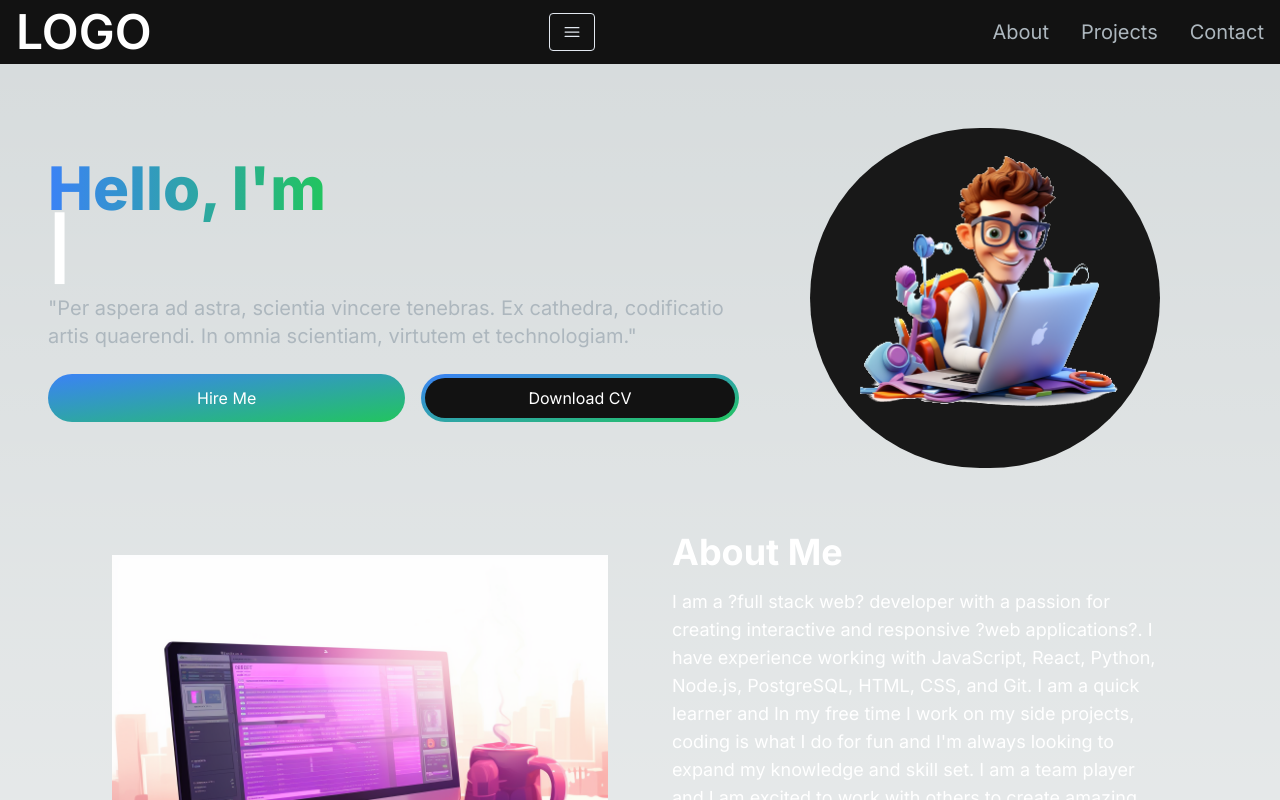
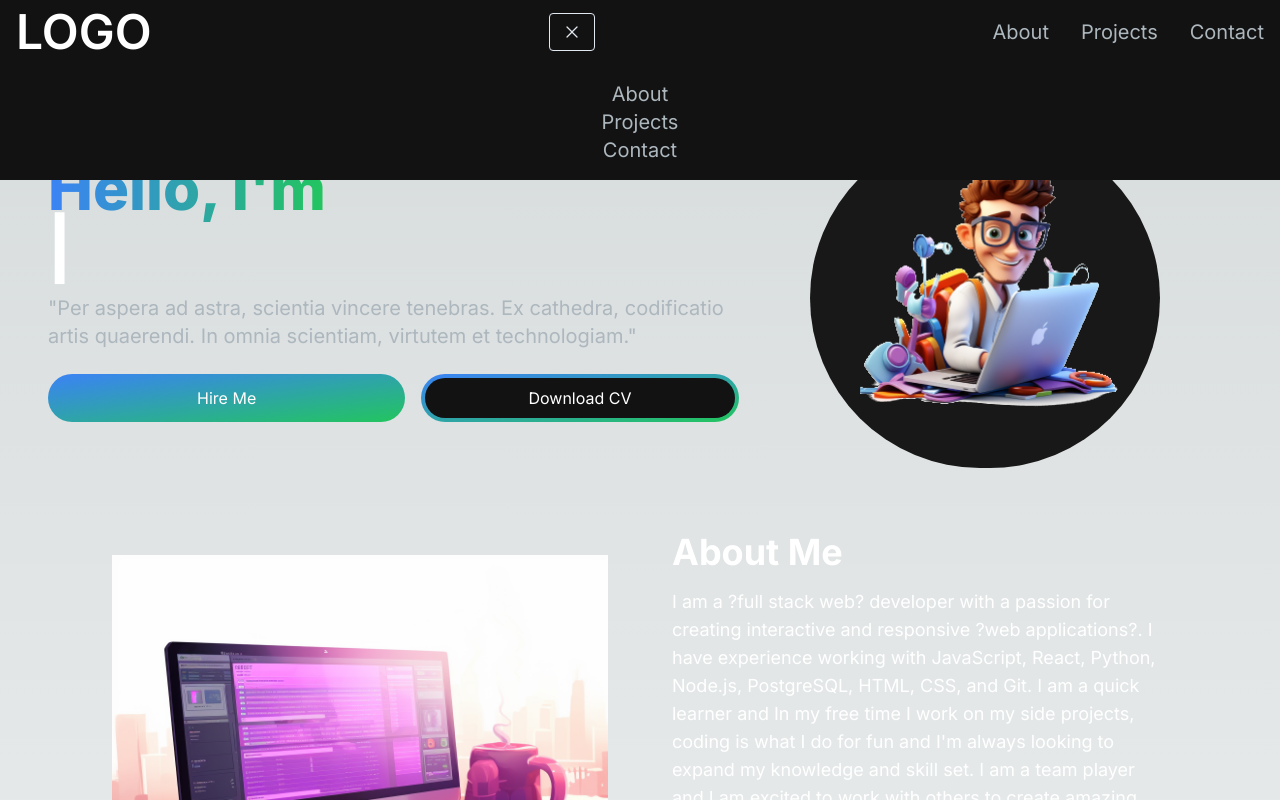
Before and after one commit to Desko95/portfolio-website, a Next.js app: page / in a window 1280 px wide. Both pictures are taken after a click on the button 572 px from the left and 32 px from the top of the page. Shown: the top 800 px of the page. Built offline with nearby package versions, Linux system fonts and the light colour scheme.

Commit message:
Email section, check domain for resend.com on hostinger

```diff
--- /dev/null
+++ b/app/api/send/route.js
@@ -0,0 +1,24 @@
+import { EmailTemplate } from '../../../components/EmailTemplate';
+import { NextResponse } from 'next/server';
+import { Resend } from 'resend';
+
+const resend = new Resend(process.env.RESEND_API_KEY);
+
+export async function POST() {
+  try {
+    const data = await resend.emails.send({
+      from: 'Simone <simonedescode@gmail.com>', // Email where I'll be sending the email
+      to: ['simonedescode@gmail.com'],
+      subject: 'Hello world',
+      react: (
+        <>
+          <p>Email Body</p>
+        </>
+      ),
+    });
+
+    return NextResponse.json(data);
+  } catch (error) {
+    return NextResponse.json({ error });
+  }
+}
--- a/app/components/Navbar.jsx
+++ b/app/components/Navbar.jsx
@@ -1,6 +1,6 @@
 "use client";
 import Link from 'next/link';
-import React, { useState, useEffect } from 'react';
+import React, { useState }from 'react';
 import NavLink from './NavLink';
 import { Bars3Icon, XMarkIcon } from "@heroicons/react/24/solid"
 import MenuOverlay from './MenuOverlay';
@@ -21,43 +21,27 @@ const navLinks = [
 ]
 
 const Navbar = () => {
-  const [navbarOpen, setNavbarOpen] = useState(true); // Initially set to true for big screens
-
-  useEffect(() => {
-    // Use CSS media query to set navbarOpen based on screen size
-    const mediaQuery = window.matchMedia("(max-width: 768px)"); // Adjust the max-width as needed
-
-    const handleMediaQueryChange = (e) => {
-      setNavbarOpen(e.matches);
-    };
-
-    // Attach the listener to handle changes in screen size
-    mediaQuery.addListener(handleMediaQueryChange);
-
-    // Set the initial state based on the media query
-    setNavbarOpen(mediaQuery.matches);
-
-    return () => {
-      // Clean up the listener when the component is unmounted
-      mediaQuery.removeListener(handleMediaQueryChange);
-    };
-  }, []);
+  const [navbarOpen, setNavbarOpen] = useState(false);
 
   return (
-    <nav className='fixed top-0 left-0 right-0 z-10 bg-[#121212] bg-opacity-100'>
+    <nav className='fixed top-0 left-0 right-0 z-10 bg-[#121212] bg-opacity-100'> {/*/ navbar opacity */}
       <div className='flex flex-wrap items-center justify-between mx-auto px-4 py-2'>
         <Link href={'/'} className='text-2xl md:text-5xl text-white font-semibold'>
           LOGO
         </Link>
         <div className='mobile-menu block md:hidden:'>
-          <button onClick={() => setNavbarOpen(!navbarOpen)} className='flex items-center px-3 py-2 border rounded border-slate-200 text-slate-200 hover:text-white hover:border-white'>
-            {navbarOpen ? (
-              <XMarkIcon className='h-5 w-5' />
+          {
+            !navbarOpen ? (
+              <button onClick={() => setNavbarOpen(true)} className='flex items-center px-3 py-2 border rounded border-slate-200 text-slate-200 hover:text-white hover:border-white'>
+                <Bars3Icon className='h-5 w-5'/>
+              </button>
             ) : (
-              <Bars3Icon className='h-5 w-5' />
-            )}
-          </button>
-        </div>
+              <button onClick={() => setNavbarOpen(false)} className='flex items-center px-3 py-2 border rounded border-slate-200 text-slate-200 hover:text-white hover:border-white'>
+                <XMarkIcon className='h-5 w-5'/>
+              </button>
+            )
+          }
+          </div>
         <div className='menu hidden md:block md:w-auto' id='navbar'>
           <ul className='flex p-4 md:p-0 md:flex-row md:space-x-8 mt-0'>
             {navLinks.map((link, index) => (
@@ -65,6 +49,7 @@ const Navbar = () => {
                 <NavLink href={link.path} title={link.title} />
               </li>
             ))}
+
           </ul>
         </div>
       </div>
--- a/package.json
+++ b/package.json
@@ -13,7 +13,8 @@
     "next": "14.0.2",
     "react": "^18",
     "react-dom": "^18",
-    "react-type-animation": "^3.2.0"
+    "react-type-animation": "^3.2.0",
+    "resend": "^2.0.0"
   },
   "devDependencies": {
     "autoprefixer": "^10.0.1",
```
Also changed, not shown: app/components/EmailSection.jsx (added), 1 other file (tests, documents, lock files or other folders).
